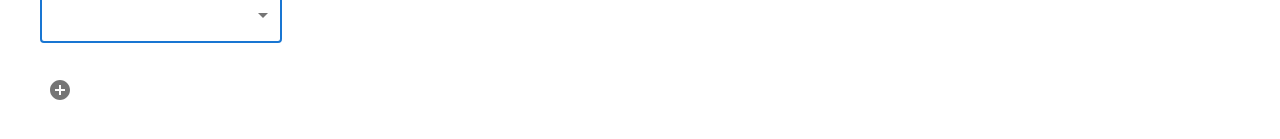
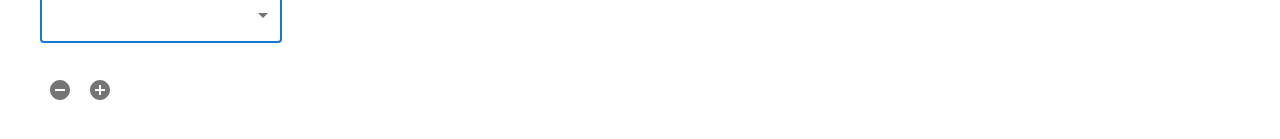
Before and after one commit to VicTips/victools, a React (Create React App) app: page /calculadora in a window 1280 px wide. Shown: the part 283-422 px from the top of the page. Built offline with nearby package versions, Linux system fonts and the light colour scheme.

Commit message:
Se agrega btn para quitar decimales y se agrega condición para deshabilitar los botones según el # de decimales

```diff
--- a/src/pages/Calculator.js
+++ b/src/pages/Calculator.js
@@ -3,6 +3,7 @@ import Box from "@mui/material/Box";
 import Inputs from "../components/Calculator/Inputs";
 import Rates from "../services/Rates";
 import AddCircleIcon from "@mui/icons-material/AddCircle";
+import RemoveCircleIcon from "@mui/icons-material/RemoveCircle";
 import IconButton from "@mui/material/IconButton";
 
 const Calculator = () => {
@@ -25,7 +26,20 @@ const Calculator = () => {
         ? Rates(intRate, typeIn, typeOut, decimals)
         : ""}
       <br />
-      <IconButton onClick={() => {setDecimals(decimals + 1)}}>
+      <IconButton
+        onClick={() => {
+          setDecimals(decimals - 1);
+        }}
+        disabled={decimals === 2 ? true : false}
+      >
+        <RemoveCircleIcon />
+      </IconButton>
+      <IconButton
+        onClick={() => {
+          setDecimals(decimals + 1);
+        }}
+        disabled={decimals === 21 ? true : false}
+      >
         <AddCircleIcon />
       </IconButton>
     </Box>
```
